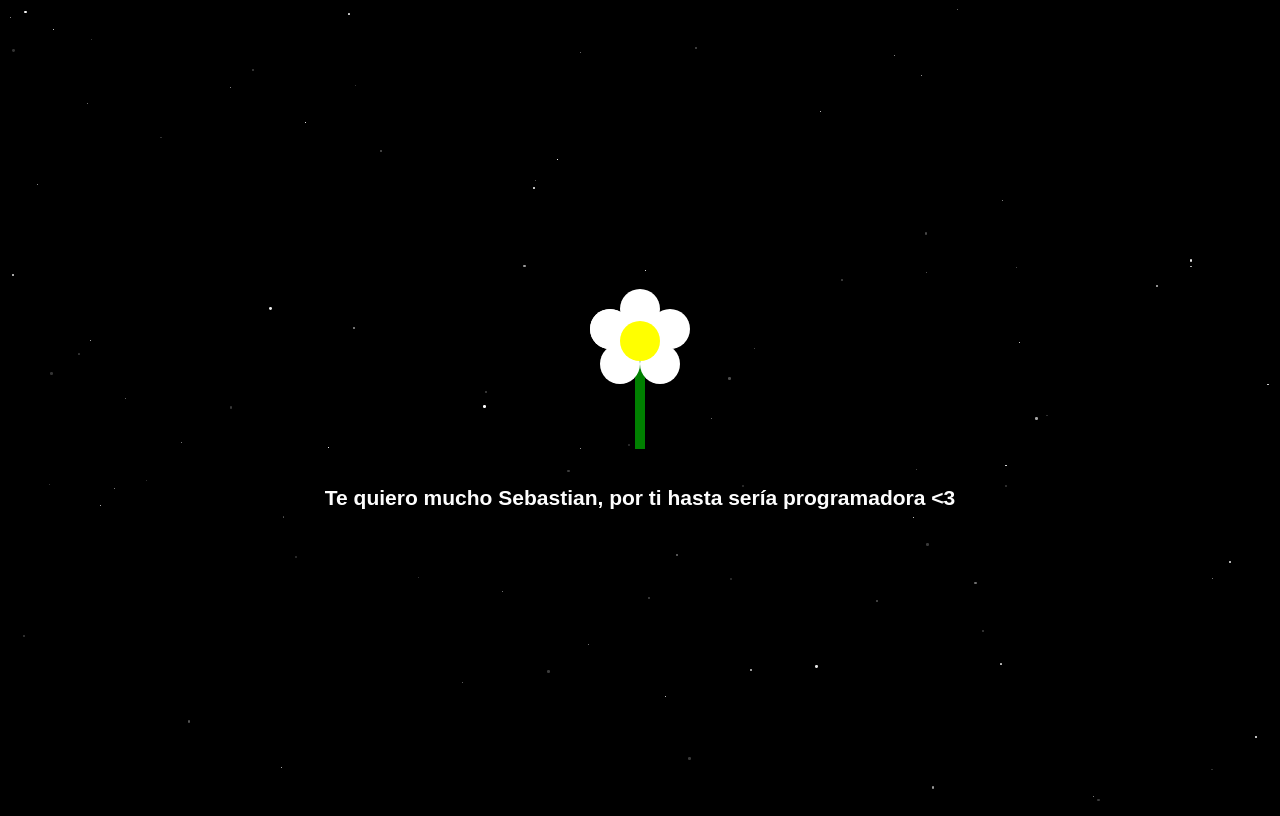
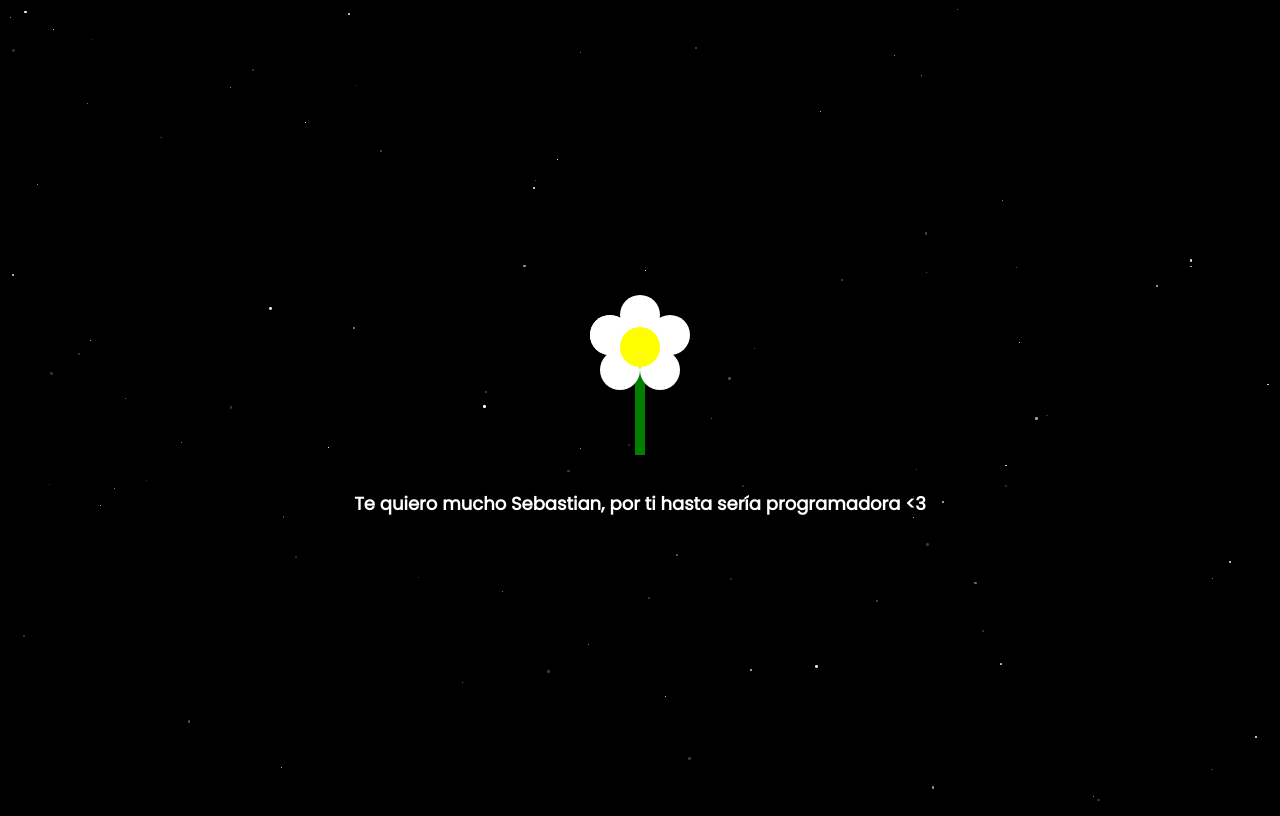
Before and after one commit to Nxtebqby/TOMTACOS, a plain HTML site: page index.html in a window 1280 px wide. Both pictures are taken after a click on the button "Presioname para ver una sorpresa". Drawn offline with Linux system fonts and the light colour scheme.

Commit message:
Update index.html

```diff
--- a/index.html
+++ b/index.html
@@ -4,6 +4,7 @@
     <meta charset="UTF-8">
     <meta name="viewport" content="width=device-width, initial-scale=1.0">
     <title>Te quiero mucho, Sebastian</title>
+    <link href="https://fonts.googleapis.com/css2?family=Poppins:wght@400&display=swap" rel="stylesheet"> <!-- Importar Poppins -->
     <style>
         body {
             background-color: black;
@@ -12,7 +13,7 @@
             align-items: center;
             height: 100vh;
             flex-direction: column;
-            font-family: 'Arial', sans-serif;
+            font-family: 'Poppins', sans-serif; /* Cambiar la fuente a Poppins */
             overflow: hidden;
             position: relative;
             text-align: center;
@@ -127,7 +128,7 @@
         /* Botón */
         button {
             padding: 10px 20px;
-            font-size: 16px;
+            font-size: 14px; /* Tamaño del texto reducido */
             background-color: white;
             color: black;
             border: none;
@@ -148,22 +149,15 @@
 
         /* Estilo para el mensaje */
         #message {
-            font-size: 14px; /* Tamaño del texto reducido */
+            font-size: 12px; /* Tamaño del texto reducido */
             font-weight: bold;
             display: none; /* Oculta el mensaje inicialmente */
-            margin-top: 20px;
-            font-family: 'Arial', sans-serif; /* Cambiar a la fuente que desees */
+            margin-top: 10px; /* Espacio entre la flor y el mensaje */
+            font-family: 'Poppins', sans-serif; /* Cambiar a la fuente que desees */
             opacity: 0; /* Inicialmente invisible */
             animation: fadeIn 1s ease forwards; /* Animación de fade in */
-        }
-
-        @keyframes fadeIn {
-            0% {
-                opacity: 0;
-            }
-            100% {
-                opacity: 1;
-            }
+            position: relative; /* Posición relativa para colocarlo debajo de la rosa */
+            top: 10px; /* Ajustar la distancia desde la rosa */
         }
     </style>
 </head>
@@ -225,7 +219,7 @@
                 message.style.display = 'block';
                 message.style.animation = 'fadeIn 1s ease forwards'; // Agrega animación de fade in
                 message.style.opacity = 1; // Asegúrate de que sea visible
-            }, 2000); // Muestra el mensaje después de 2 segundos
+            }, 1000); // Muestra el mensaje después de 1 segundos
         });
     </script>
 
```
